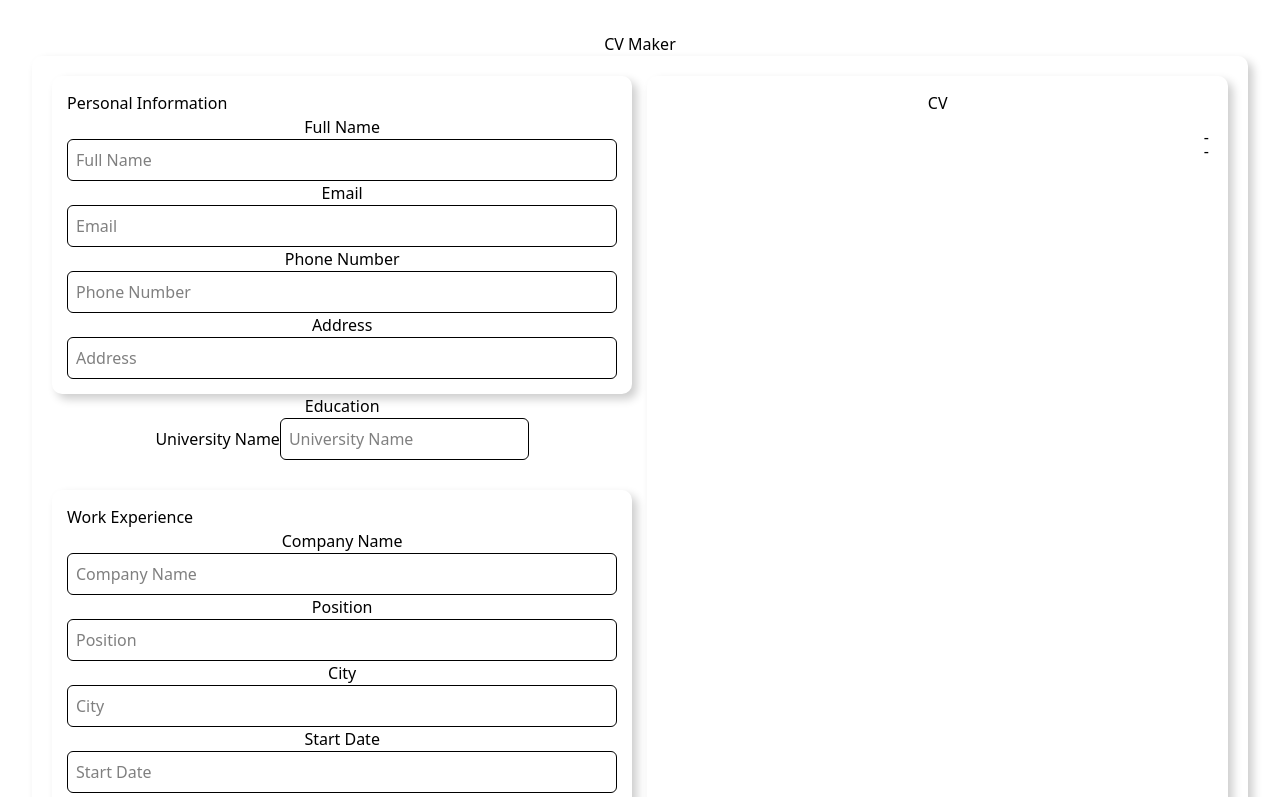
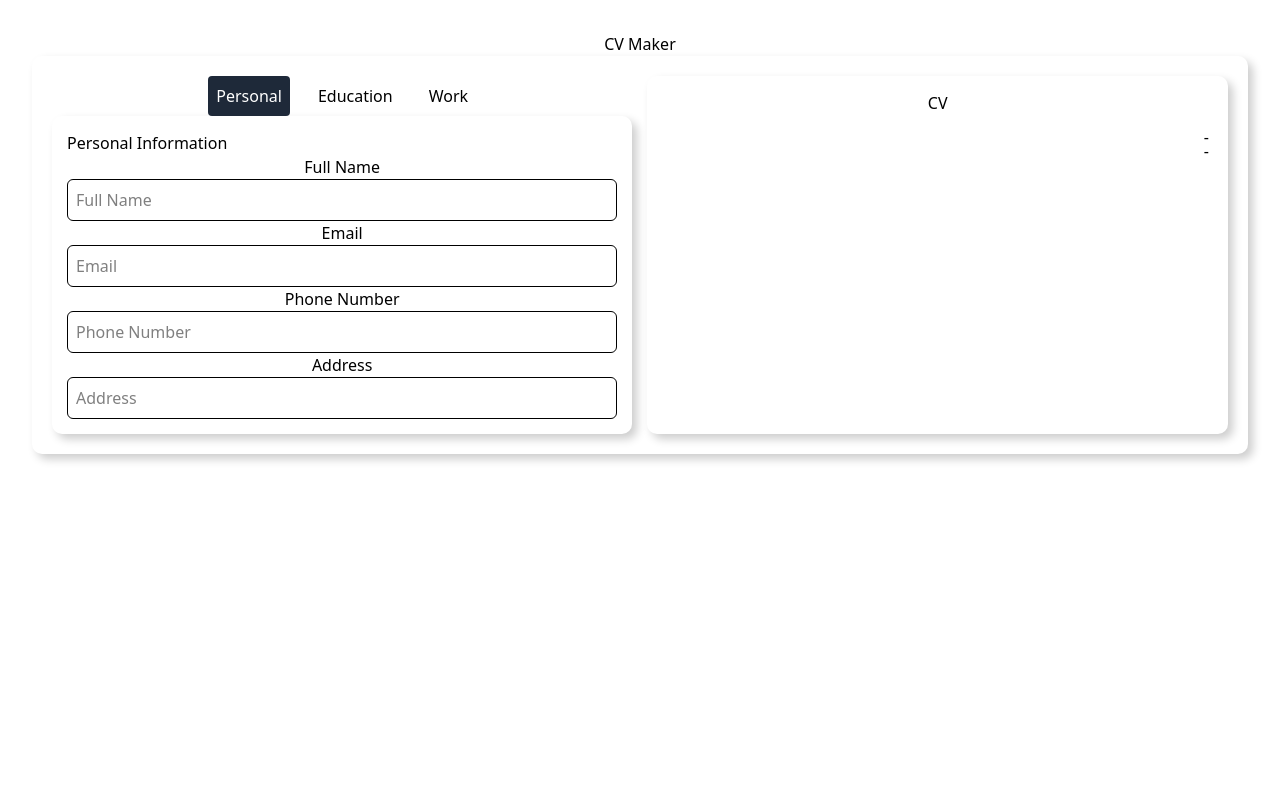
Before and after one commit to Yoni190/CV-Maker, a React (Vite) app: page / in a window 1280 px wide. Shown: the top 797 px of the page. Built offline with nearby package versions, Linux system fonts and the light colour scheme.

Commit message:
Separate using tabs

```diff
--- a/src/App.jsx
+++ b/src/App.jsx
@@ -6,6 +6,7 @@ import Personal from './Personal'
 import CV from './CV'
 import Education from './Education'
 import Work from './Work'
+
 
 function App() {
 
@@ -52,14 +53,33 @@ function App() {
     bullets: [""]
   })
 
+  const [selectedTab, setSelectedTab] = useState(0)
+
+
+
   return (
     <div>
       <h1>CV Maker</h1>
       <div style={container}>
         <div style={half}>
-          <Personal formData={formData} setFormData={setFormData} />
-          <Education educationData={educationData} setEducationData={setEducationData}/>
-          <Work workData={workData} setWorkData={setWorkData}/>
+          <div className="flex justify-center gap-5">
+            <button className={selectedTab === 0 ? 'bg-gray-800 text-white p-2 rounded-sm' : 'hover:bg-gray-200 p-2 rounded-sm'} onClick={() => setSelectedTab(0)}>Personal</button>
+            <button className={selectedTab === 1 ? 'bg-gray-800 text-white p-2 rounded-sm' : 'hover:bg-gray-200 p-2 rounded-sm'} onClick={() => setSelectedTab(1)}>Education</button>
+            <button className={selectedTab === 2 ? 'bg-gray-800 text-white p-2 rounded-sm' : 'hover:bg-gray-200 p-2 rounded-sm'} onClick={() => setSelectedTab(2)}>Work</button>
+          </div>
+
+          {selectedTab === 0 && (
+            <Personal formData={formData} setFormData={setFormData} />
+          )}
+
+          {selectedTab === 1 && (
+            <Education educationData={educationData} setEducationData={setEducationData}/>
+          )}
+
+          {selectedTab === 2 && (
+            <Work workData={workData} setWorkData={setWorkData}/>
+          )}
+
         </div>
 
         <div style={{...half, ...CVStyle}}>
```
